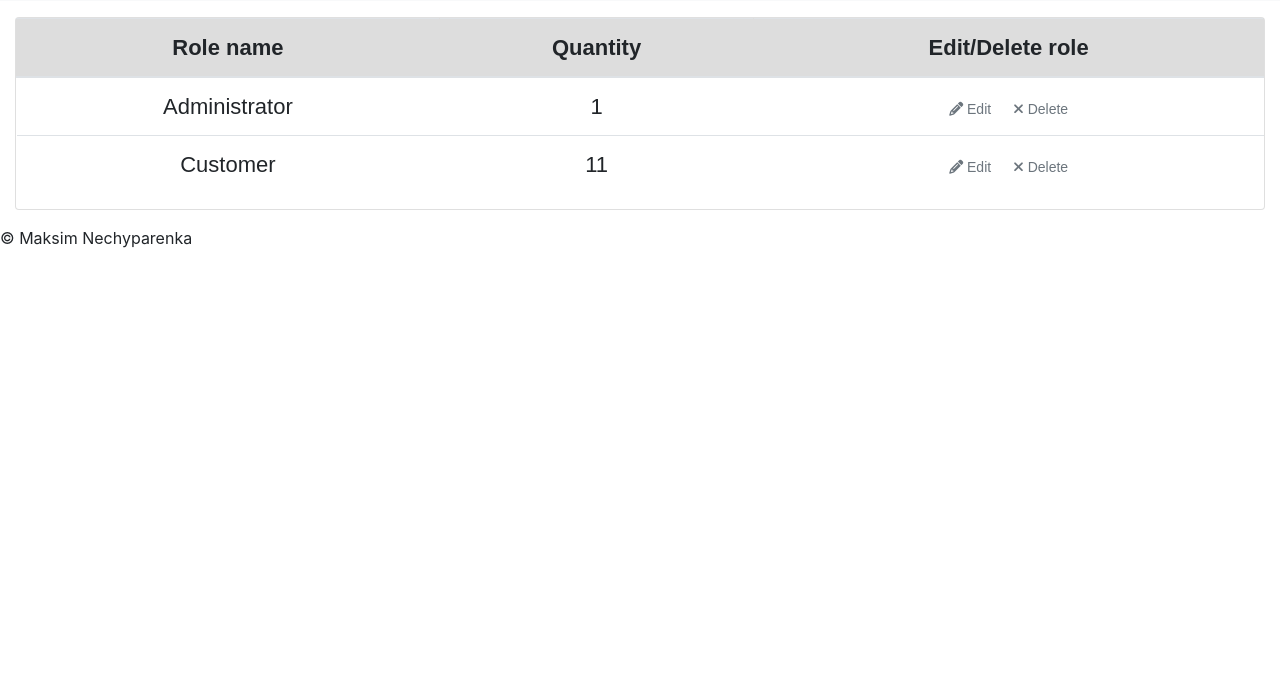
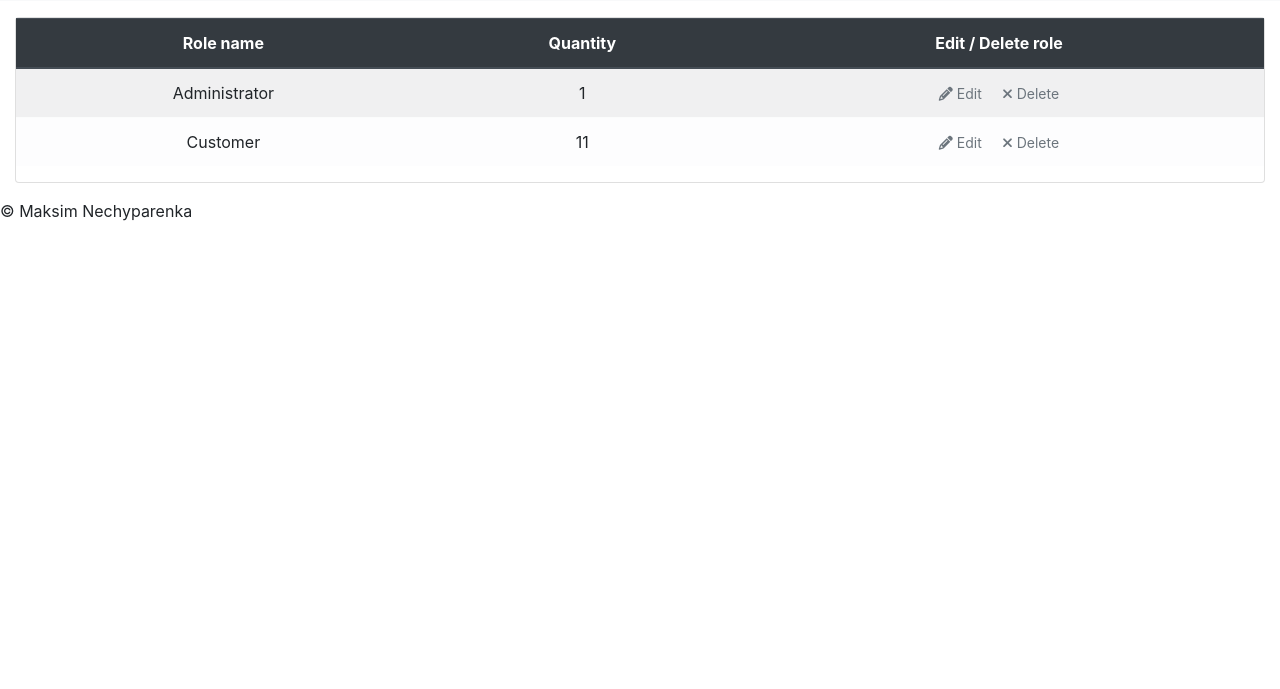
Before and after one commit to brest-java-course-summer-2019/maksim-nechyparenka, a plain HTML site: page documentation/html_templates/rolelist.html in a window 1280 px wide. Shown: the part 111-800 px from the top of the page. Drawn offline with nearby package versions, Linux system fonts and the light colour scheme; files that its build step writes are made by us from their sources.

Commit message:
doing homework

```diff
--- a/documentation/html_templates/rolelist.html
+++ b/documentation/html_templates/rolelist.html
@@ -2,10 +2,9 @@
 <html lang="en">
 <head>
     <meta charset="UTF-8">
-    <link rel="stylesheet" href="css/style.css">
-    <link rel="stylesheet" href="css/font-awesome.min.css">
-    <link rel="stylesheet" href="css/bootstrap.min.css">
-    <script src="https://kit.fontawesome.com/b72194b912.js"></script>
+    <meta name="viewport" content="width=device-width, initial-scale=1, shrink-to-fit=no">
+    <link rel="stylesheet" href="../css/bootstrap.css">
+
     <title>Role List</title>
 </head>
 <body>
@@ -50,16 +49,16 @@
         <div class="col">
             <div class="card">
 
-                <table class="table table-striped">
-                    <thead class="thead-blue">
+                <table class="table table-striped table-light">
+                    <thead class="thead-dark">
                     <tr align="center">
                         <th>Role name</th>
                         <th>Quantity</th>
-                        <th>Edit/Delete role</th>
+                        <th>Edit / Delete role</th>
                     </tr>
                     </thead>
                     <tbody>
-                    <tr>
+                    <tr align="center">
                         <td>Administrator</td>
                         <td>1</td>
                         <td class="text-center">
@@ -79,7 +78,7 @@
                                 </span>
                         </td>
                     </tr>
-                    <tr>
+                    <tr align="center">
                         <td>Customer</td>
                         <td>11</td>
                         <td class="text-center">
@@ -116,9 +115,10 @@
 
 <!-- Optional JavaScript -->
 <!-- jQuery first, then Popper.js, then Bootstrap JS -->
-<script src="js/jquery-3.3.1.slim.min.js"></script>
-<script src="js/popper.min.js"></script>
-<script src="js/bootstrap.min.js"></script>
+<script src="https://kit.fontawesome.com/b72194b912.js"></script>
+<script src="../js/jquery-3.4.1.slim.min.js"></script>
+<script src="../js/popper.min.js"></script>
+<script src="../js/bootstrap.min.js"></script>
 <script>
     $(function () {
         $('[data-toggle="tooltip"]').tooltip()
```
Also changed, not shown: documentation/html_templates/administrator.html (+4 -6 lines), documentation/html_templates/test1.html (renamed from documentation/html_templates/src/test1.html).
